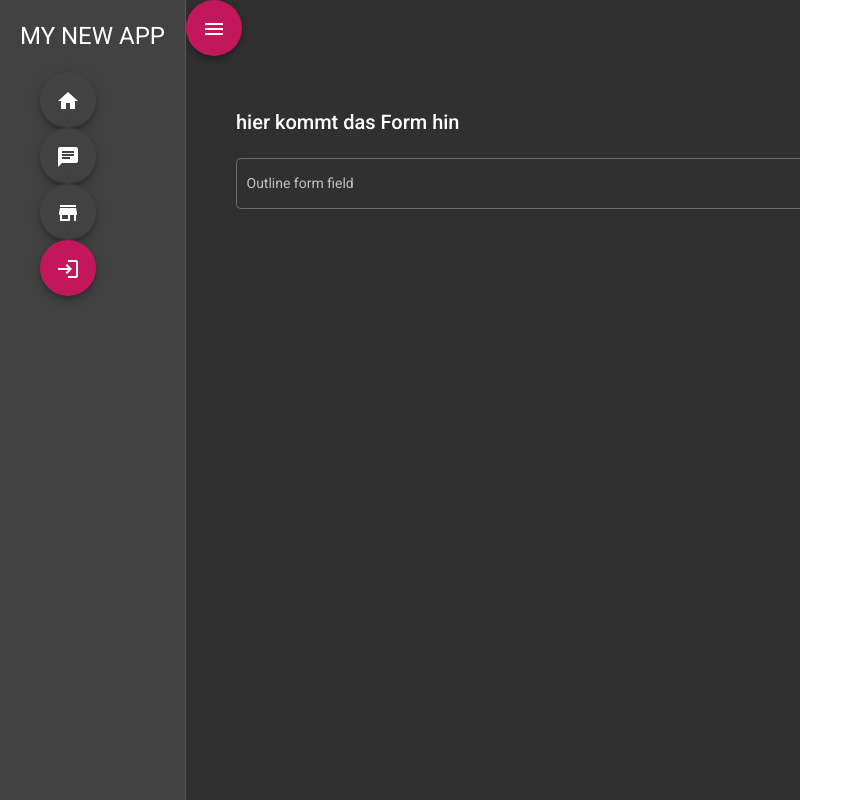
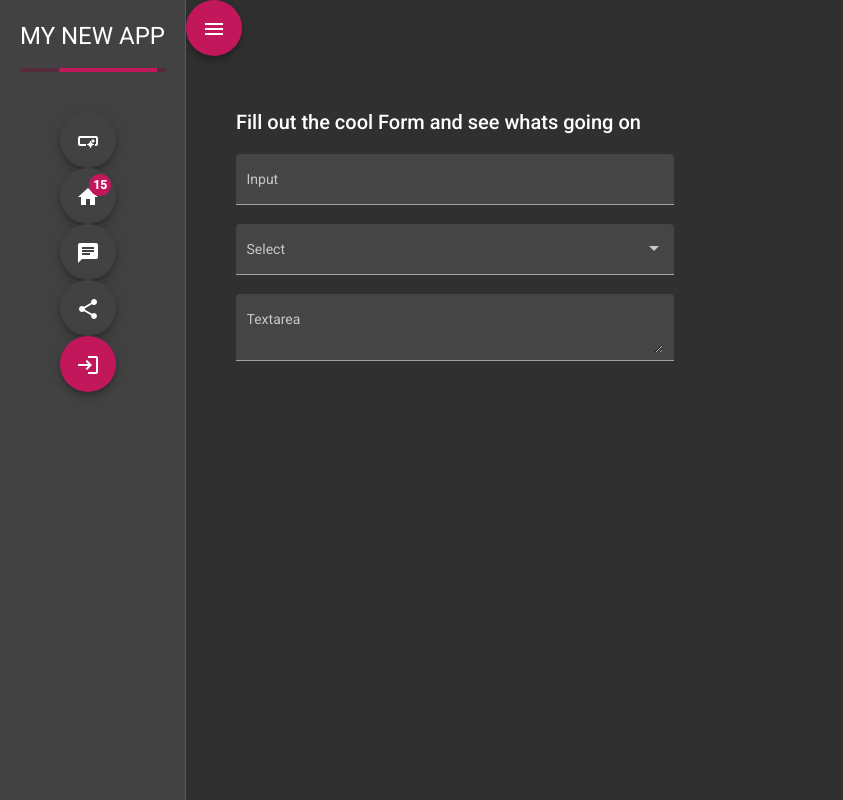
Before and after one commit to Verenasworld/newform, an Angular app: page / in a window 1280 px wide. Both pictures are taken after a click on the button "menu". Shown: the whole page, without its empty margins (0-843 px from the left). Built offline with nearby package versions, Linux system fonts and the light colour scheme.

Commit message:
play with content buttons and txt

```diff
--- a/src/app/app.component.css
+++ b/src/app/app.component.css
@@ -1,7 +1,9 @@
-
+.fullcontainer{
+  width: 100%;
+}
 
 .example-container {
-  width: 100vh;
+  width: 100%;
   height: 100vh;
 }
 
@@ -18,13 +20,18 @@
 .example-button{
   display: flex;
   flex-direction: column;
-  margin: 20px;
+  margin:40px;
 }
 
 .myform{
   display: flex;
-  width: 100%;
+  width: 40%;
   flex-direction: column;
   margin: 50px;
 
 }
+:host {
+  display: flex;
+  flex-direction: column;
+  align-items: flex-start;
+}
--- a/src/app/app.component.html
+++ b/src/app/app.component.html
@@ -1,27 +1,27 @@
-<mat-drawer-container  class="example-container" autosize>
+<div class="fullcontainer">
+  <mat-drawer-container  class="example-container">
   <mat-drawer #drawer class="example-sidenav" mode="side">
     <h1> MY NEW APP</h1>
+    <mat-progress-bar mode="indeterminate" value="40"></mat-progress-bar>
     <div fxLayoutGap="10px">
       <div class="example-button">
-   <button mat-fab color=secondary (click)="showFiller = !showFiller" >
-     <mat-icon>home</mat-icon>
+        <button mat-fab color=secondary (click)="$event">
+          <mat-icon>smart_button</mat-icon>
         </button>
-   <p *ngIf="showFiller">about me </p>
-   <button mat-fab color=secondary (click)="showFiller = !showFiller" >
+        <button mat-fab color=secondary (click)="$event">
+          <mat-icon matBadge="15" matBadgeColor="primary" >home</mat-icon>
+        </button>
+        <button mat-fab color=secondary>
           <mat-icon>chat</mat-icon>
         </button>
-   <p *ngIf="showFiller">chat with me</p>
-   <button mat-fab color=secondary (click)="showFiller = !showFiller" >
-     <mat-icon>store</mat-icon>
+        <button mat-fab color=secondary>
+          <mat-icon>share</mat-icon>
         </button>
-   <p *ngIf="showFiller">shop my stuff </p>
-   <button mat-fab color=primary (click)="showFiller = !showFiller" >
+        <button mat-fab color=primary >
           <mat-icon>login</mat-icon>
         </button>
-   <p *ngIf="showFiller">Login </p>
       </div>
     </div>
-
   </mat-drawer>
 
   <div class="example-sidenav-content">
@@ -31,12 +31,23 @@
   </div>
 
   <div class="myform">
-    <h2>hier kommt das Form hin</h2>
-    <mat-form-field appearance="outline">
-      <mat-label>Outline form field</mat-label>
-      <input matInput placeholder="Placeholder">
-      <mat-icon matSuffix>sentiment_very_satisfied</mat-icon>
+    <h2>Fill out the cool Form and see whats going on</h2>
+    <mat-form-field appearance="fill">
+      <mat-label>Input</mat-label>
+      <input matInput>
+    </mat-form-field>
+    <mat-form-field appearance="fill">
+      <mat-label>Select</mat-label>
+      <mat-select>
+        <mat-option value="one">First option</mat-option>
+        <mat-option value="two">Second option</mat-option>
+      </mat-select>
+    </mat-form-field>
+    <mat-form-field appearance="fill">
+      <mat-label>Textarea</mat-label>
+      <textarea matInput></textarea>
     </mat-form-field>
   </div>
 
-</mat-drawer-container>
+
+</mat-drawer-container></div>
--- a/src/app/app.component.ts
+++ b/src/app/app.component.ts
@@ -7,5 +7,4 @@ import { Component } from '@angular/core';
 })
 export class AppComponent {
   title = 'newform';
-  showFiller = false;
 }
--- a/src/app/app.module.ts
+++ b/src/app/app.module.ts
@@ -3,6 +3,7 @@ import { BrowserModule } from '@angular/platform-browser';
 import { AppComponent } from './app.component';
 import { BrowserAnimationsModule } from '@angular/platform-browser/animations';
 import {MaterialModule} from './share/material.module';
+import {FlexLayoutModule} from '@angular/flex-layout';
 
 
 
@@ -15,6 +16,7 @@ import {MaterialModule} from './share/material.module';
     BrowserModule,
     BrowserAnimationsModule,
     MaterialModule,
+    FlexLayoutModule,
   ],
   providers: [],
   bootstrap: [AppComponent]
--- a/src/app/share/material.module.ts
+++ b/src/app/share/material.module.ts
@@ -76,7 +76,6 @@ import { MatTableModule } from '@angular/material/table';
     MatPaginatorModule,
     MatSortModule,
     MatTableModule,
-
   ]
 })
 export class MaterialModule { }
```
Lines whose indentation alone changed are shown as unchanged.
